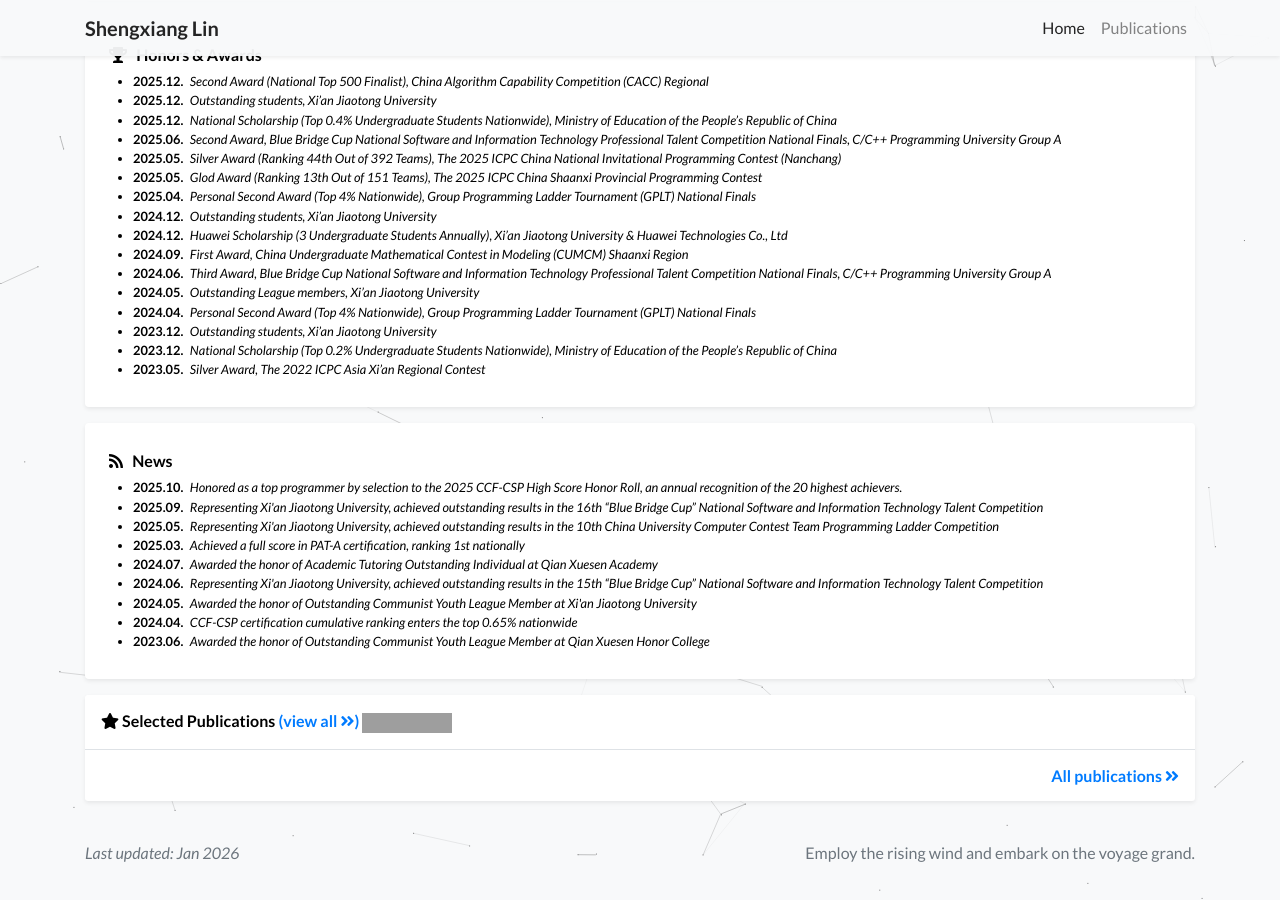
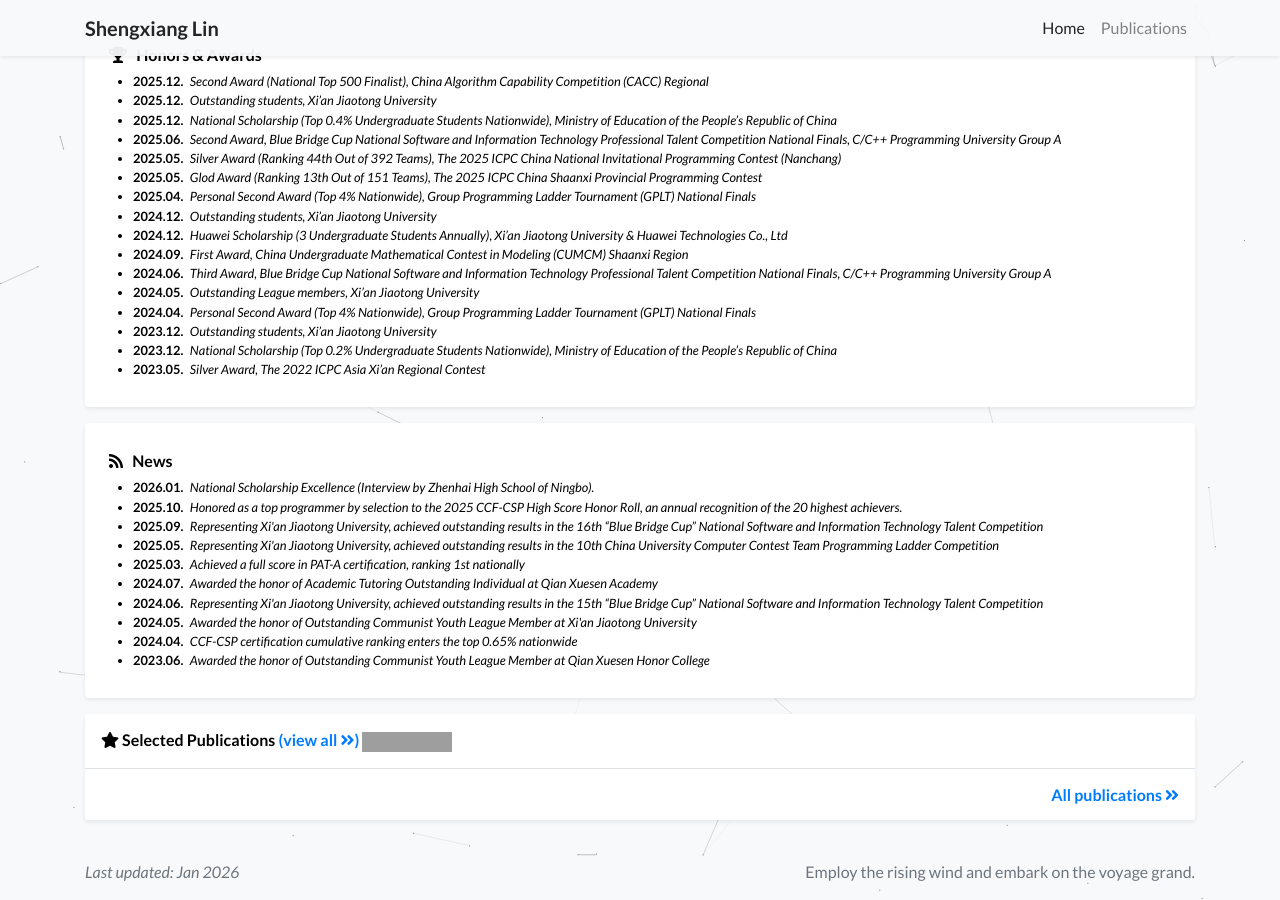
Before and after one commit to Shengxiang-Lin/Shengxiang-Lin.github.io, a Jekyll site: the page built from index.html, in a window 1280 px wide and 900 px high, scrolled down 1106 px. Built offline with Jekyll 4.4.1, drawn with Linux system fonts in a browser that asks for light colours; a style sheet for code colours, icons or effects is not loaded; grey boxes are pictures that could not be loaded.

Commit message:
Update profile.yml

```diff
--- a/_data/profile.yml
+++ b/_data/profile.yml
@@ -116,6 +116,9 @@ awards:
   url: "https://Shengxiang-Lin.github.io/assets/cv/Silver%20Award%2C%20The%202022%20ICPC%20Asia%20Xi%E2%80%99an%20Regional%20Contest.pdf"
 
 news:
+  - name: National Scholarship Excellence (Interview by Zhenhai High School of Ningbo).
+    date: 2026.01
+    url: "https://mp.weixin.qq.com/s?__biz=MzI4NzYyMzk5MA==&mid=2247578879&idx=1&sn=aaf1623d52355c42059c5f7483a260c0&chksm=ea603dceca8a747c037812b400390c8a2698e20836a546037c60ca4919cf290b2be63efa7f61&mpshare=1&scene=23&srcid=0109XN9lhCukfr7K932NdMZj&sharer_shareinfo=7662b087a9a397b32760b63bf16b989d&sharer_shareinfo_first=e8f4e005e168e3dd46c2f85e9ae777a7#rd"
   - name: Honored as a top programmer by selection to the 2025 CCF-CSP High Score Honor Roll, an annual recognition of the 20 highest achievers.
     date: "2025.10"
     url: "https://www.ccf.org.cn/Focus/2025-10-28/850505.shtml"
```
